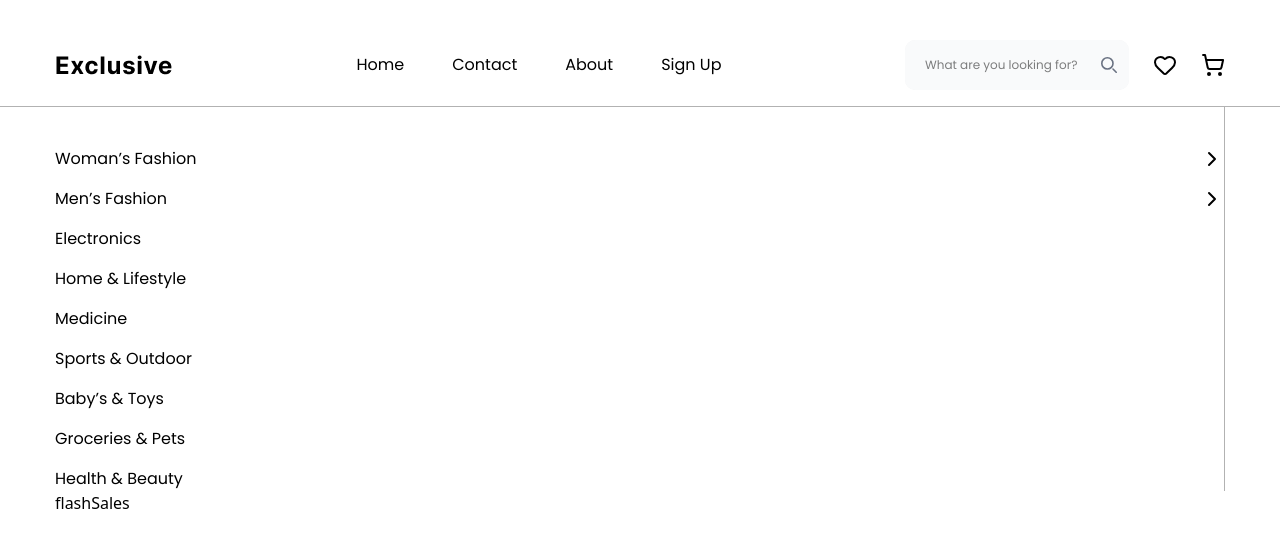
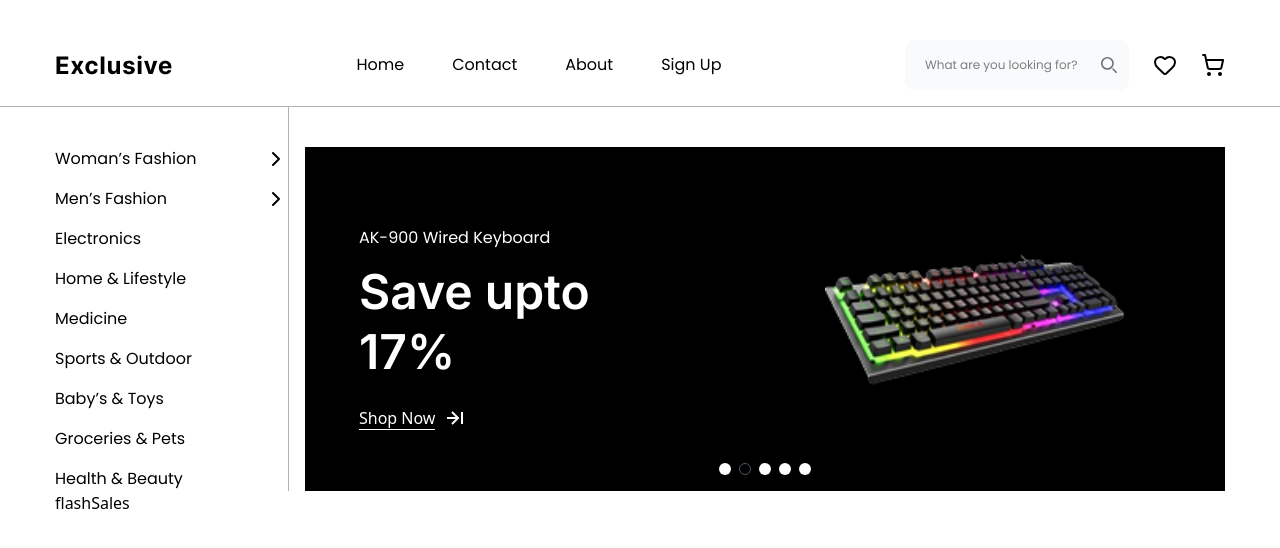
Before and after one commit to kazimayzid/Exclusive-e-commerce, a React (Vite) app: page / in a window 1280 px wide. Shown: the top 548 px of the page. Built offline with nearby package versions, Linux system fonts and the light colour scheme.

Commit message:
banner is complete

```diff
--- a/package.json
+++ b/package.json
@@ -16,7 +16,9 @@
     "react-dom": "^19.1.1",
     "react-icons": "^5.5.0",
     "react-router": "^7.8.2",
+    "react-router-dom": "^7.9.1",
     "react-slick": "^0.31.0",
+    "swiper": "^12.0.2",
     "tailwindcss": "^4.1.13"
   },
   "devDependencies": {
--- a/src/components/banner/Banner.jsx
+++ b/src/components/banner/Banner.jsx
@@ -1,4 +1,6 @@
 import { ChevronRight } from "lucide-react";
+import Slider from "../../components/slider/Slider";
+import Container from "../container/Container";
 
 export default function Banner() {
   const sideBar = [
@@ -14,8 +16,9 @@ export default function Banner() {
   ];
   return (
     <>
-      <div>
-        <div className=" border-r-[1px] border-[rgba(0,0,0,0.3)]">
+      <Container>
+        <div className="flex w-[100%]">
+          <div className=" w-[20%] border-r-[1px] border-[rgba(0,0,0,0.3)]">
             <div className="pt-[40px] flex flex-col gap-y-[16px]">
               {sideBar.map((menu, i) => (
                 <a
@@ -29,8 +32,11 @@ export default function Banner() {
               ))}
             </div>
           </div>
-        <div></div>
+          <div className="w-[80%]">
+            <Slider />
           </div>
+        </div>
+      </Container>
     </>
   );
 }
--- /dev/null
+++ b/src/components/slider/Slider.jsx
@@ -0,0 +1,87 @@
+import { useEffect, useState } from "react";
+import { products } from "../../productData/products.js"
+import { Link } from "react-router-dom";
+import { BiArrowToRight } from "react-icons/bi";
+
+export default function Slider() {
+
+  const [current, setCurrent] = useState(0);
+  const [paused, setPaused] = useState(false);
+  const slides = products.slice(0, 5);
+
+  useEffect(() => {
+    if (paused) return;
+
+    const interval = setInterval(() => {
+      setCurrent((prev) => (prev + 1) % slides.length);
+    }, 3000);
+
+    return () => clearInterval(interval);
+  }, [paused, slides.length]);
+  return (
+    <>
+      <div className=" overflow-hidden text-white ml-4 mt-[40px]  ">
+
+        <div
+          className=" text-white group relative"
+          onMouseEnter={() => setPaused(true)}
+          onMouseLeave={() => setPaused(false)}
+        >
+          <div
+            className="flex justify-between transition-transform duration-700 ease-in-out h-[344px] "
+            style={{ transform: `translateX(-${current * 100}%)` }}
+          >
+            {slides.map((product) => (
+              <div
+                key={product.id}
+                className="flex justify-between  items-center min-w-full bg-black"
+              >
+
+                <div className="pl-[54px] w-[320px] pt-[64px] pb-[47px]">
+                  <p className="text-white font-poppins font-normal text-[16px] leading-[24px]">{product.title}</p>
+                  <h2 className="!text-white py-3 font-inter font-semibold text-[48px] leading-[60px]">
+                    Save upto{" "}
+                    {Math.round(
+                      ((product.mainprice - product.offerprice) /
+                        product.mainprice) *
+                        100
+                    )}
+                    %
+                  </h2>
+                  <button className="font-medium flex items-center gap-x-2 mt-3">
+                    <Link to={`/product/${product.id}`}>
+                      <span className="border-b border-white">Shop Now </span>
+                    </Link>
+                    <BiArrowToRight size={24} />
+                  </button>
+                </div>
+                <div className="pr-[100px] relative">
+                  <img
+                    src={product.image}
+                    alt={product.title}
+                    className="w-[300px] relative z-10 group-hover:scale-125 transition-all duration-200 h-[250px] object-contain"
+                  />
+                </div>
+              </div>
+            ))}
+          </div>
+
+
+          <div className="absolute bottom-4 left-1/2 -translate-x-1/2 flex gap-2">
+            {slides.map((_, i) => (
+              <button
+                key={i}
+                onClick={() => setCurrent(i)}
+                className={`w-3 h-3 rounded-full transition-all ${
+                  i === current
+                    ? "bg-primary border border-gray-600"
+                    : "bg-white border-gray-600"
+                }`}
+              />
+            ))}
+          </div>
+        </div>
+      </div>
+    </>
+  );
+}
--- a/src/pages/Home.jsx
+++ b/src/pages/Home.jsx
@@ -1,13 +1,14 @@
+import  Container  from "../components/container/Container";
 import Banner from "../components/banner/banner";
 import FlashSales from "../components/flashsales/FlashSales";
 
 export default function Home() {
   return (
     <>
-      <div>
+      <Container>
         <Banner />
         <FlashSales />
-      </div>
+      </Container>
     </>
   );
 }
```
Also changed, not shown: 1 other file (tests, documents, lock files or other folders). Lines whose indentation alone changed are shown as unchanged.
